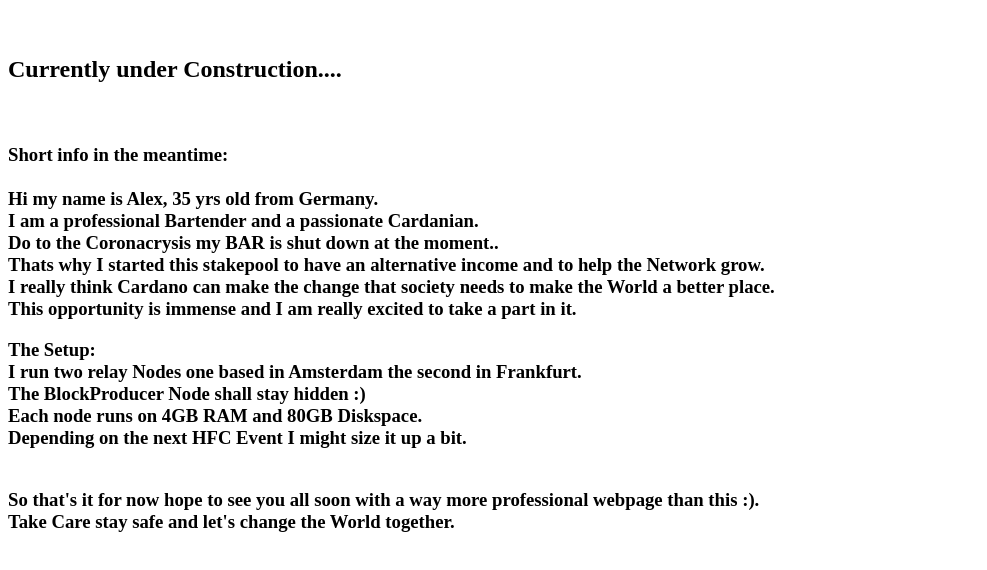
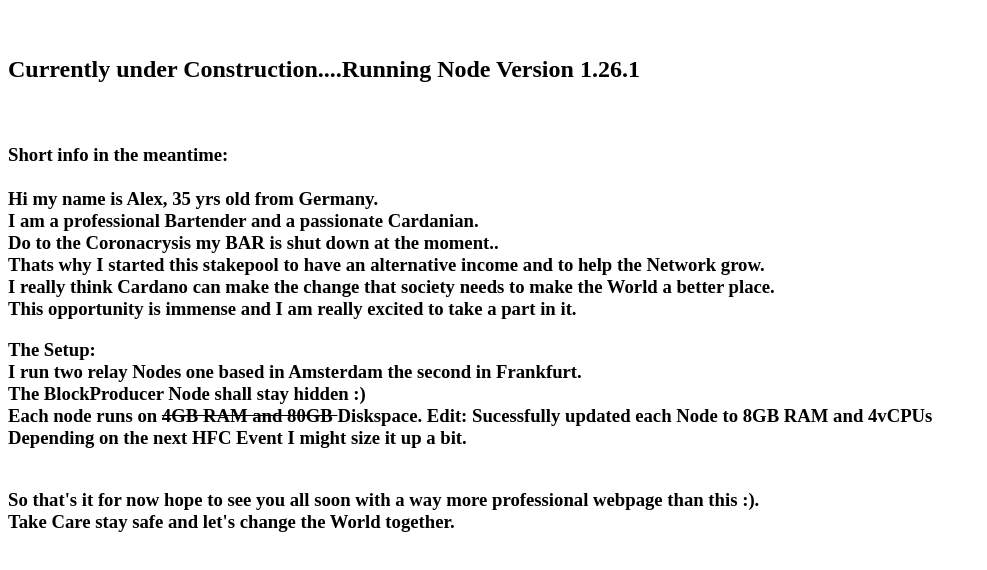
Before and after one commit to adaexperience/adaexperience.github.io, a plain HTML site: page index.html in a window 1280 px wide. Shown: the part 48-618 px from the top of the page, without its empty margins (0-987 px from the left). Drawn offline with Linux system fonts and the light colour scheme.

Commit message:
Update index.html

```diff
--- a/index.html
+++ b/index.html
@@ -4,7 +4,7 @@
   </center>
  <br>
   <h2>
-    Currently under Construction....
+    Currently under Construction....Running Node Version 1.26.1
   </h2>
   <h3>
   <br><p>
@@ -20,8 +20,8 @@
  The Setup:<br>
   I run two relay Nodes one based in Amsterdam the second in Frankfurt.<br>
   The BlockProducer Node shall stay hidden :)<br>
-  Each node runs on 4GB RAM and 80GB Diskspace. <br>
-    Depending on the next HFC Event I might size it up a bit. <br><br></p><p>
+    Each node runs on <s> 4GB RAM and 80GB </s> Diskspace. Edit: Sucessfully updated each Node to 8GB RAM and 4vCPUs <br>
+    Depending on the next HFC Event I might size it up a bit.<br><br></p><p>
     So that's it for now hope to see you all soon with a way more professional webpage than this :).<br>
     Take Care stay safe and let's change the World together.
 
```
